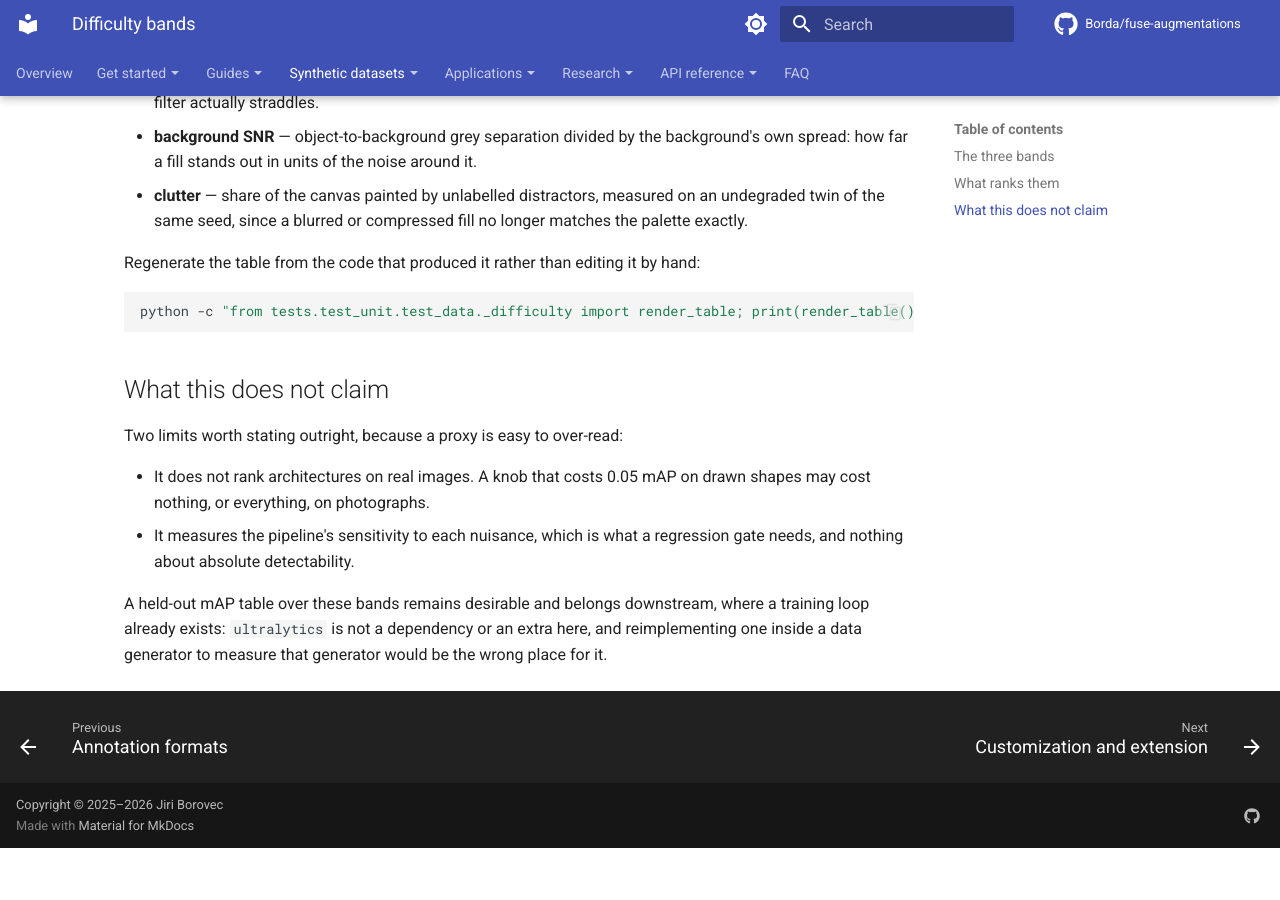
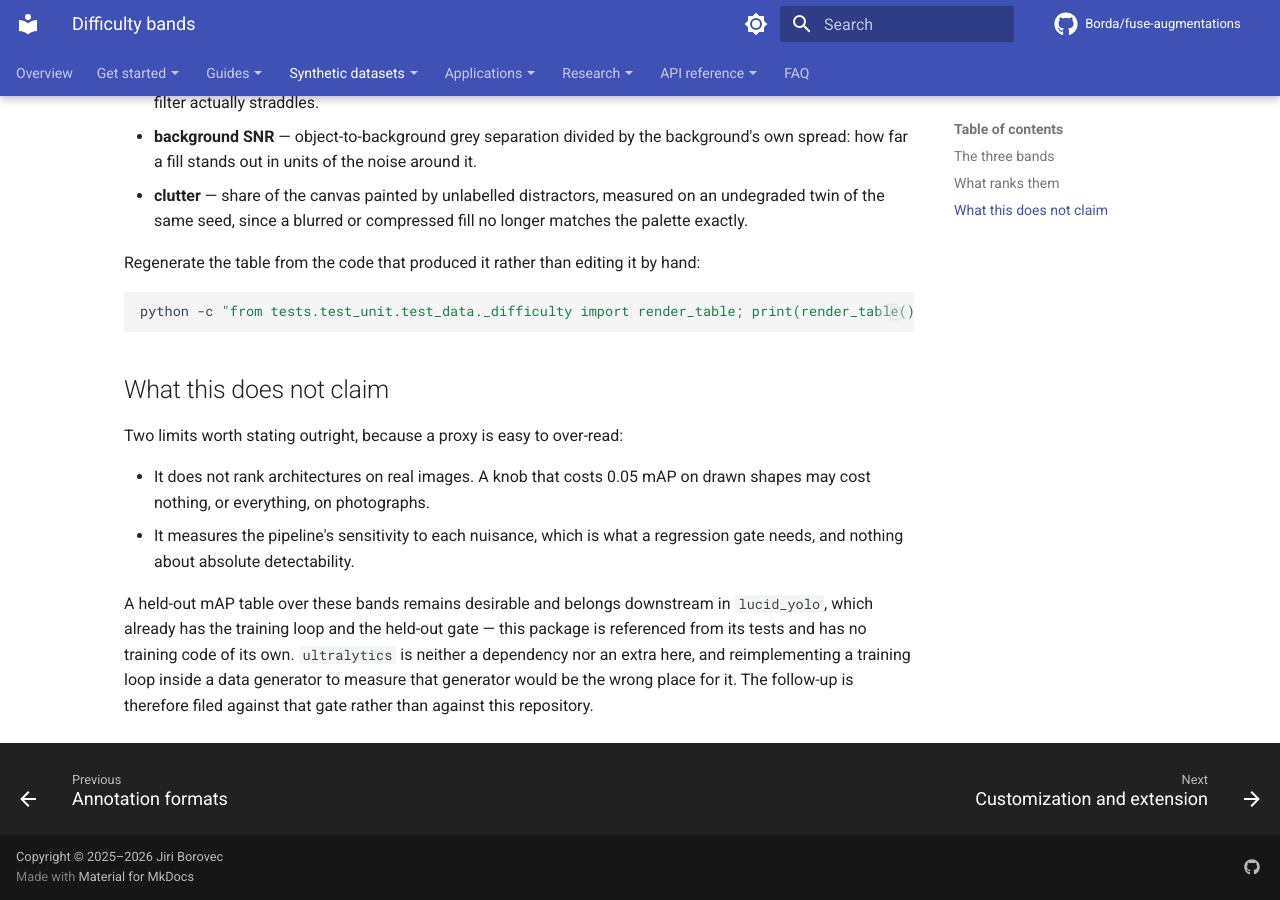
Before and after one commit to Borda/fuse-augmentations, an MkDocs documentation site: the page built from docs/datasets/difficulty.md, in a window 1280 px wide and 900 px high, scrolled down 1829 px. Built offline with MkDocs 1.6.1 and Material for MkDocs 9.7.7, drawn with Linux system fonts in a browser that asks for light colours; comment, search, counter and statistics services are not loaded; before the commit the page ends 2677 px from its top, so only the background shows below that.

Commit message:
docs(datasets): name the downstream mAP gate
- The difficulty page said a held-out mAP table over the three bands "belongs downstream" without saying where; it now names `lucid_yolo`, which already carries the training loop and the held-out gate and references this package from its own tests.
- States that the follow-up is filed against that gate rather than against this repository, so the deferred work has an owner instead of a direction.

---
Co-authored-by: claude[bot] <209825114+claude[bot]@users.noreply.github.com>

```diff
--- a/docs/datasets/difficulty.md
+++ b/docs/datasets/difficulty.md
@@ -81,4 +81,4 @@ Two limits worth stating outright, because a proxy is easy to over-read:
 - It does not rank architectures on real images. A knob that costs 0.05 mAP on drawn shapes may cost nothing, or everything, on photographs.
 - It measures the pipeline's sensitivity to each nuisance, which is what a regression gate needs, and nothing about absolute detectability.
 
-A held-out mAP table over these bands remains desirable and belongs downstream, where a training loop already exists: `ultralytics` is not a dependency or an extra here, and reimplementing one inside a data generator to measure that generator would be the wrong place for it.
+A held-out mAP table over these bands remains desirable and belongs downstream in `lucid_yolo`, which already has the training loop and the held-out gate — this package is referenced from its tests and has no training code of its own. `ultralytics` is neither a dependency nor an extra here, and reimplementing a training loop inside a data generator to measure that generator would be the wrong place for it. The follow-up is therefore filed against that gate rather than against this repository.
```
